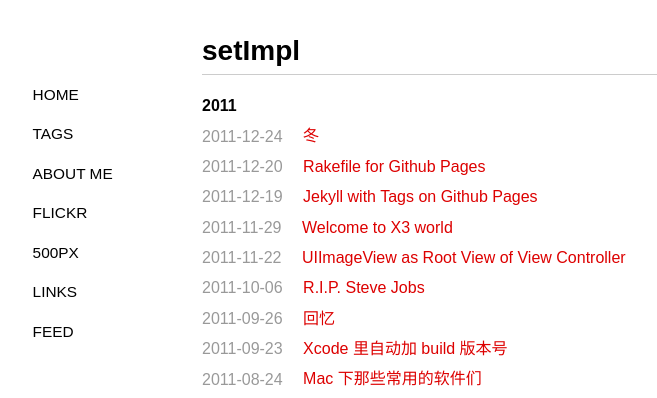
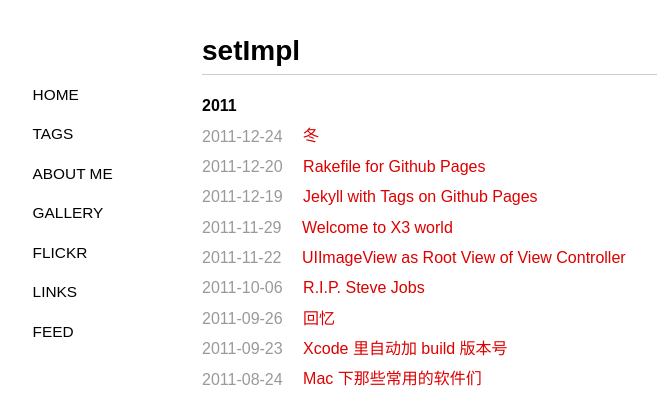
Before and after one commit to waynezhang/blog, a Jekyll site: the page built from index.markdown, in a window 1280 px wide and 900 px high. Shown: the top 398 px of the window, without its empty margins (138-795 px from the left). Built offline with Jekyll 4.4.1, drawn with Linux system fonts in a browser that asks for light colours; some web fonts are replaced; Markdown is read by kramdown in place of the engine named in the settings.

Commit message:
500 link changed

```diff
--- a/_layouts/default.html
+++ b/_layouts/default.html
@@ -23,8 +23,8 @@
         <span><a title="home page" class="" href="/">home</a></span>
         <span><a title="tags" class="" href="/tags.html">tags</a></span>
         <span><a title="about" class="" href="/about.html">about me</a></span>
+        <span><a title="500px" class="" href="http://41mm.lhzhang.com">gallery</a></span>
         <span><a title="flickr" class="" href="http://www.flickr.com/photos/lhzhang">flickr</a></span>
-        <span><a title="500px" class="" href="http://www.500px.com/waynezhang">500px</a></span>
         <span><a title="blogroll" class="" href="/links.html">links</a></span>
         <span><a title="subscribe me" class="" href="/atom.xml">feed</a></span>
         </nav>
```
